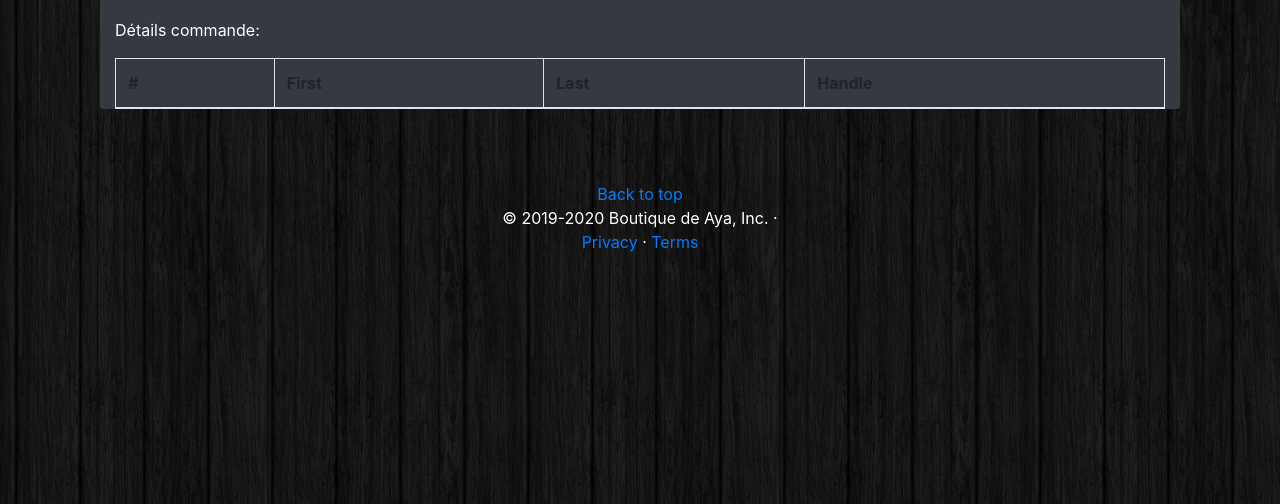
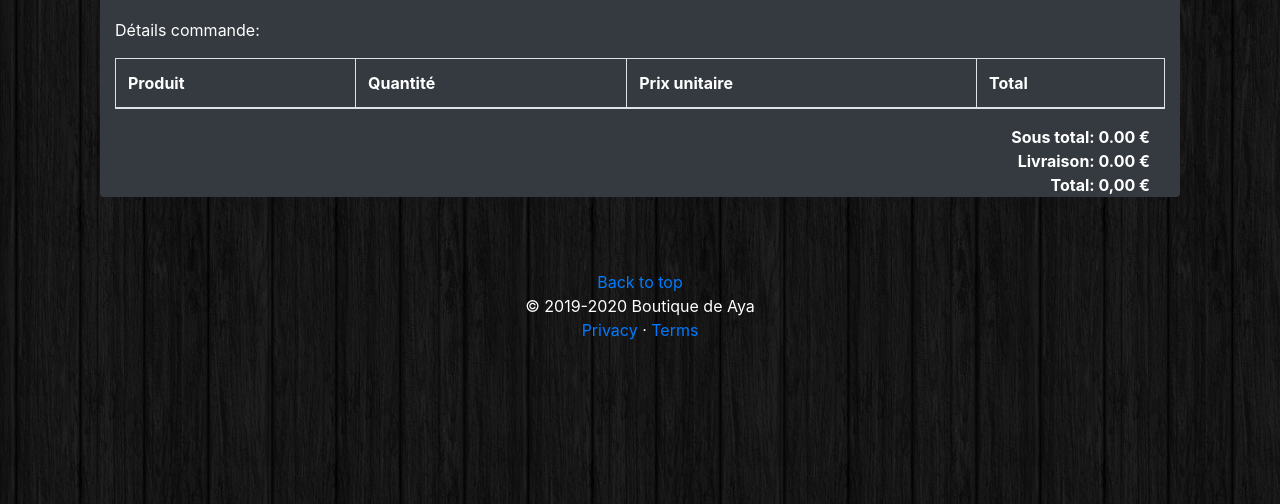
Before and after one commit to laminemessaci/e-commerce, a Symfony app: template templates/account/order_show.html.twig in a window 1280 px wide. Shown: the part 296-800 px from the top of the page. Run offline with Twig, Linux system fonts and the light colour scheme; the template is opened without the code that fills it, so the values that code supplies are empty; some libraries are stand-ins or nearby versions.

Commit message:
Configure page show order Details

```diff
--- a/templates/account/order_show.html.twig
+++ b/templates/account/order_show.html.twig
@@ -24,33 +24,48 @@
                 <p>Réference de ma commande: <strong>{{ order.reference }}</strong></p>
                 <p>Transporteur choisi: <strong>{{ order.carriername }}</strong></p>
                 <p>Détails commande: </p>
-                <table class="table table-bordered">
+                <table class="table table-bordered  text-white">
                     <thead>
                     <tr>
-                        <th scope="col">#</th>
-                        <th scope="col">First</th>
-                        <th scope="col">Last</th>
-                        <th scope="col">Handle</th>
+                        <th scope="col">Produit</th>
+                        <th scope="col">Quantité</th>
+                        <th scope="col">Prix unitaire</th>
+                        <th scope="col">Total</th>
+
                     </tr>
                     </thead>
                     <tbody>
                     {% for product in order.orderDetails %}
                         <tr>
-                            {{ dump(product) }}
-                            <th class="row">1</th>
-                            <td>Mark</td>
-                            <td>Otto</td>
-                            <td>@mdo</td>
+                            <td>{{ product.product }}</td>
+                            <td>X {{ product.quantity }}</td>
+                            <td>{{ ((product.price)/100)|number_format(2, '.', ',') }} €</td>
+                            <td>{{ ((product.price)/100)|number_format(2, '.', ',') }} €</td>
                         </tr>
                     {% endfor %}
                     </tbody>
                 </table>
+
+                <div class="container text-bold text-right text-white">
+                    <div class=" inline-block">
+                        <strong>Sous total: {{ ((order.getTotal)/100)|number_format(2, '.', ',') }} €</strong>
+                    </div>
+                    <div class=" inline-block">
+                        <strong>Livraison: {{ ((order.carrierprice)/100)|number_format(2, '.', ',') }} €</strong>
+                    </div>
+                    <div class=" inline-block">
+                        <strong>Total: {{ ((order.carrierPrice + order.getTotal)/100)|number_format(2, ',', '.') }}
+                            €</strong>
+                    </div>
+
+                </div>
             </div>
-
 
         </div>
 
 
     </div>
 
+
+
 {% endblock %}
--- a/templates/base.html.twig
+++ b/templates/base.html.twig
@@ -17,7 +17,6 @@
 
     <link href='https://stackpath.bootstrapcdn.com/bootstrap/5.0.0-alpha1/css/bootstrap.min.css'>
     <link href='https://cdnjs.cloudflare.com/ajax/libs/font-awesome/4.7.0/css/font-awesome.min.css'>
-    <link href='https://maxcdn.bootstrapcdn.com/bootstrap/3.3.0/css/bootstrap.min.css'>
     {% block javascript %} {% endblock %}
 
     <style>
@@ -182,11 +181,12 @@
 
     </div><!-- /.container -->
 
+
     <div class="footer_customer">
         <!-- FOOTER -->
         <footer class="container">
             <p class=""><a href="#">Back to top</a><br>
-                &copy; 2019-2020 Boutique de Aya, Inc. &middot; <br>
+                &copy; 2019-2020 Boutique de Aya <br>
                 <a href="#">Privacy</a> &middot; <a href="#">Terms</a>
             </p>
         </footer>
```
Also changed, not shown: templates/home/index.html.twig (+21 -58 lines).
